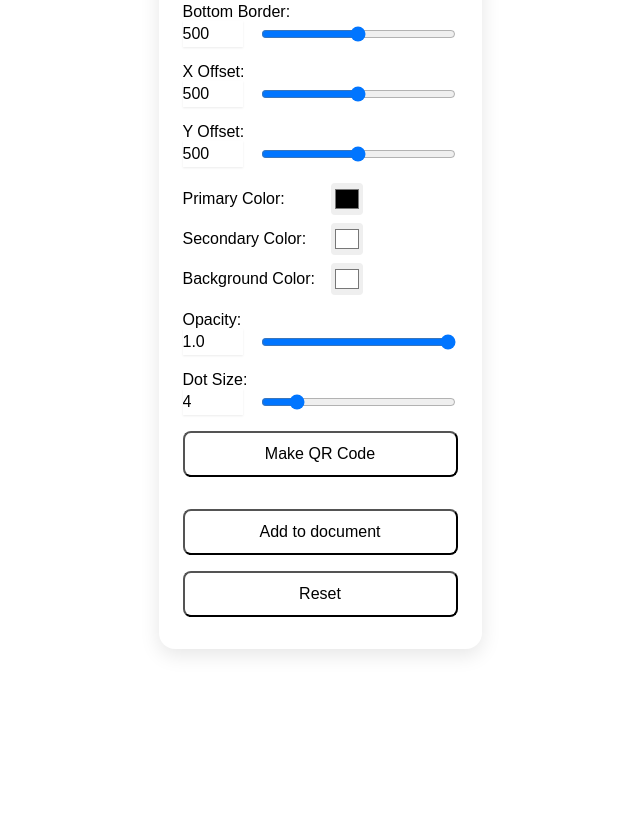
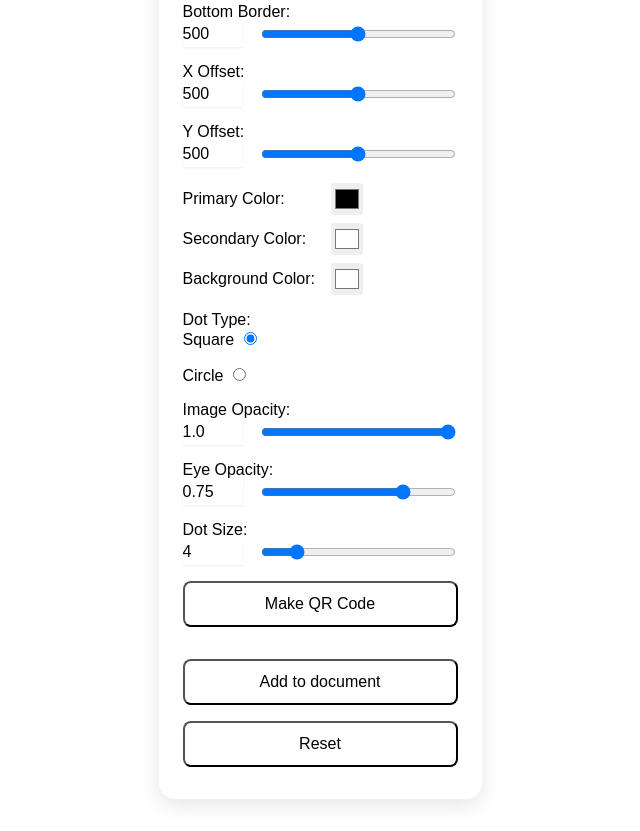
Before and after one commit to ksamonte50/AIC-Hackathon, a website: page src/index.html in a window 1280 px wide. Shown: the part 1217-2048 px from the top of the page, without its empty margins (320-960 px from the left). Before the commit the page ends 1898 px from the top, so only its background shows below. Drawn offline with Linux system fonts and the light colour scheme; a script that the page names is missing; files whose address does not match are found by name.

Commit message:
Add Eye opacity sliders and dot type radio elements
needs some cool spectrum styling

```diff
--- a/src/index.html
+++ b/src/index.html
@@ -24,6 +24,8 @@
         <link rel="stylesheet" href="node_modules/@spectrum-css/slider/dist/index-vars.css">
         <link rel="stylesheet" href="node_modules/@spectrum-css/buttongroup/dist/index-vars.css">
         <link rel="stylesheet" href="node_modules/@spectrum-css/colorarea/dist/index-vars.css">
+        <link rel="stylesheet" href="node_modules/@spectrum-css/radio/dist/index-vars.css">
+        <link rel="stylesheet" href="node_modules/@spectrum-css/fieldgroup/dist/index-vars.css">
 
         <script src="https://use.typekit.net/mge7bvf.js"></script>
         <script>window.Typekit.load()</script>
@@ -153,10 +155,34 @@
                     </div>
 
                     <div class="spectrum-Form-item">
-                        <label for="opacity" class="spectrum-Form-itemLabel spectrum-FieldLabel--left">Opacity:</label>
+                        <div class=" spectrum-FieldGroup spectrum-FieldGroup--toplabel spectrum-FieldGroup--horizontal " role = "radiogroup">
+                            <label for="dotType" class="spectrum-Form-FieldLabel spectrum-FieldLabel--left">Dot Type: </label>
+                            <div class="spectrum-FieldGroupInputLayout">
+                                <div class="spectrum-Radio spectrum-FieldGroup-item">
+                                    <label for = "square" class="spectrum-Radio-label">Square </label>
+                                    <input type = "radio" id="square" name = "dotType" class="spectrum-Radio-input" value = "square" checked>
+                                </div>
+                                <div class="spectrum-Radio spectrum-FieldGroup-item">
+                                    <label for = "circle" class="spectrum-Radio-label">Circle </label>
+                                    <input type = "radio" id="circle" name = "dotType" class="spectrum-Radio-input" value = "circle">
+                                </div>
+                            </div>
+                        </div>
+                    </div>
+
+                    <div class="spectrum-Form-item">
+                        <label for="opacity" class="spectrum-Form-itemLabel spectrum-FieldLabel--left">Image Opacity:</label>
                         <div class="spectrum-Form-itemField spectrum-Slider">
                             <input type="number" id="numberOpacity" class="spectrum-Textfield spectrum-Textfield--quiet" min="0" max="1" step="0.1" value="1.0" style="width: 60px">
                             <input type="range" id="sliderOpacity" class="spectrum-Slider-input" min="0" max="1" step="0.01" value="1.0">
+                        </div>
+                    </div>
+
+                    <div class="spectrum-Form-item">
+                        <label class="spectrum-Form-itemLabel spectrum-FieldLabel--left">Eye Opacity:</label>
+                        <div class="spectrum-Form-itemField spectrum-Slider">
+                            <input type="number" id="numberEyeOpacity" class="spectrum-Textfield spectrum-Textfield--quiet" min="0" max="1" step="0.1" value="0.75" style="width: 60px">
+                            <input type="range" id="sliderEyeOpacity" class="spectrum-Slider-input" min="0" max="1" step="0.01" value="0.75">
                         </div>
                     </div>
 
```
